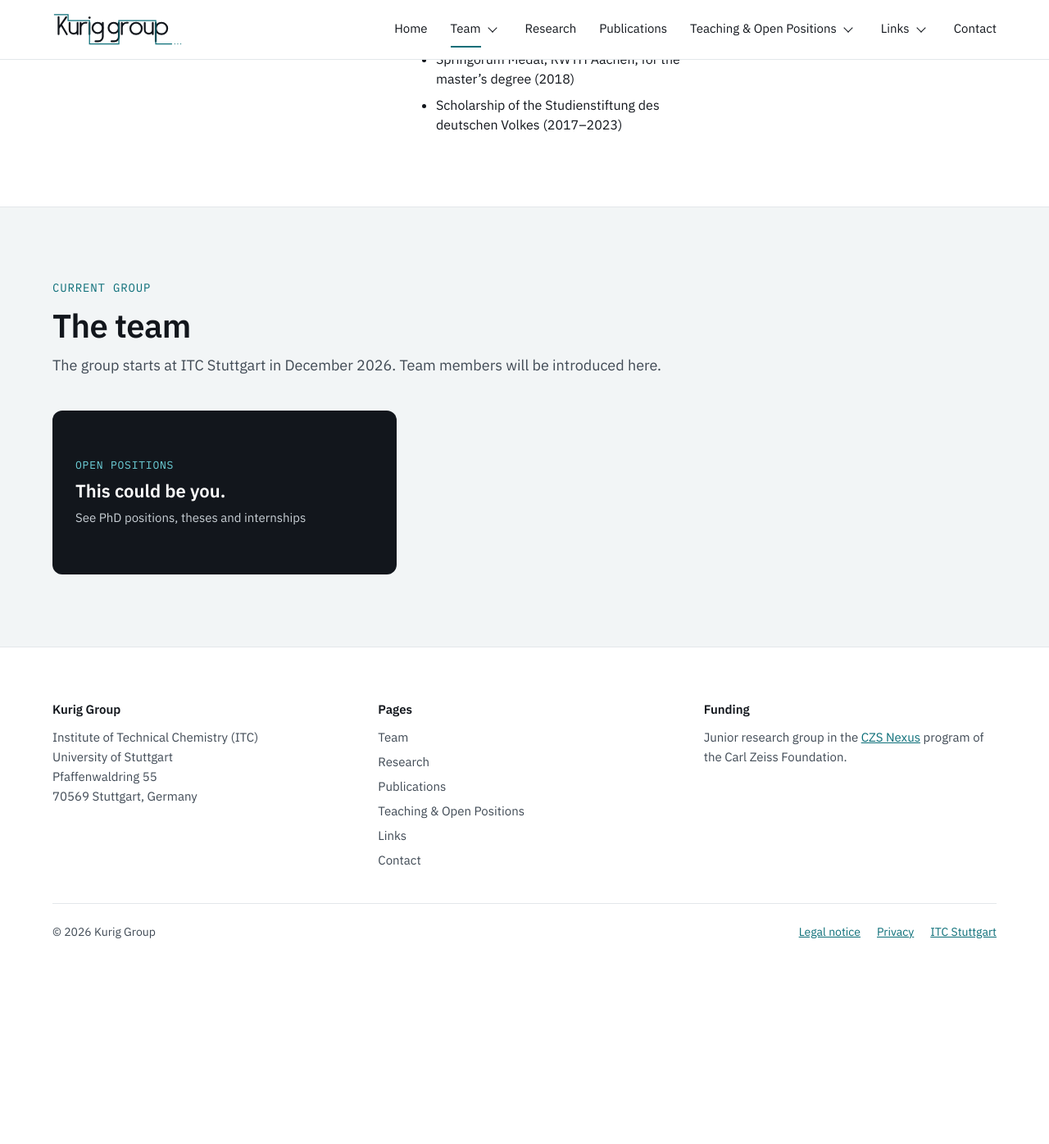
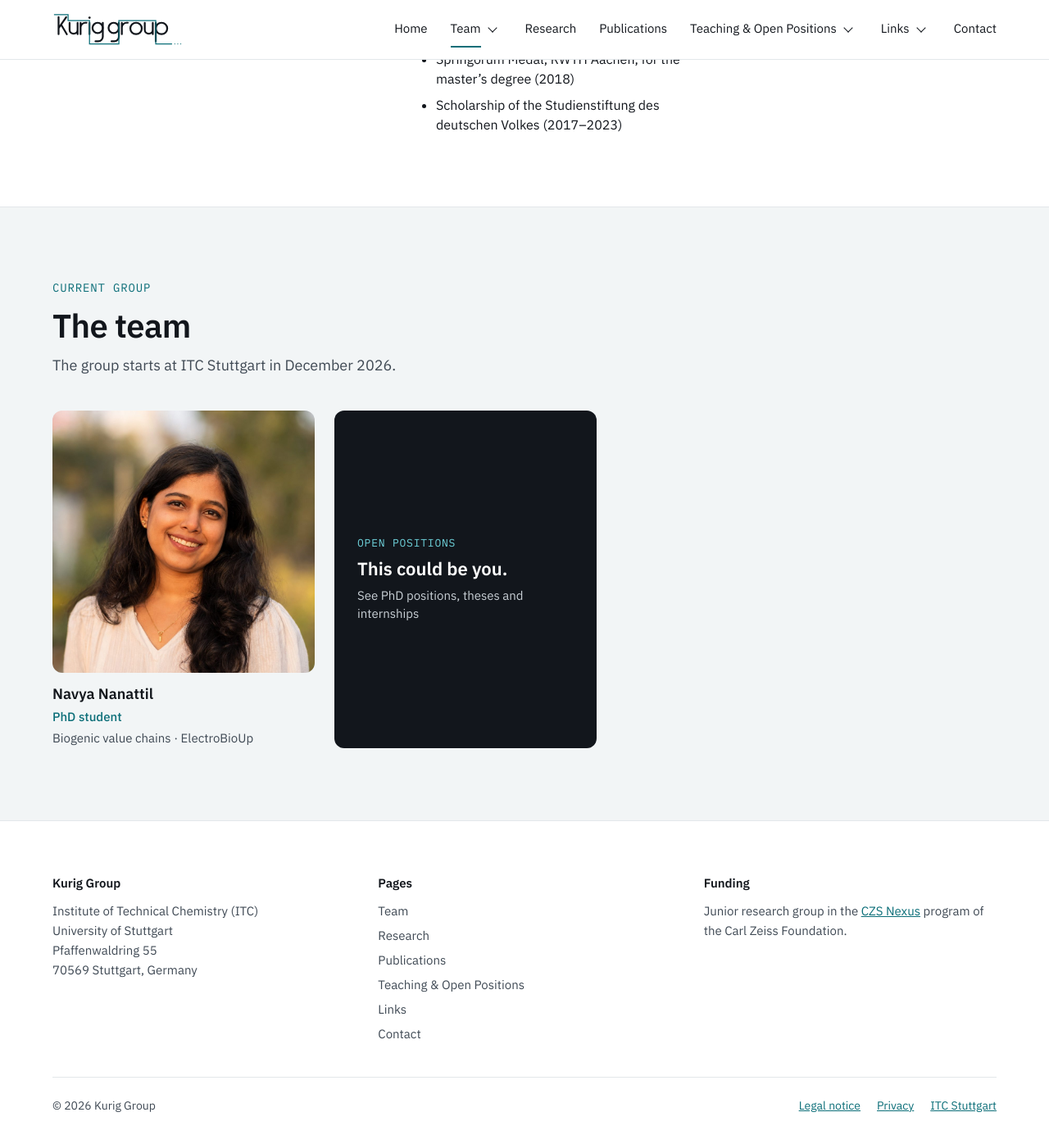
Before and after one commit to NilKur/kurig-group-website, a Jekyll site: the page built from team.html, in a window 1280 px wide and 1400 px high, scrolled down 1618 px. Shown: the top 1396 px of the window at 82% size. Built offline with Jekyll 4.4.1, drawn with Linux system fonts in a browser that asks for light colours; before the commit the page ends 2806 px from its top, so only the background shows below that.

Commit message:
Add Navya Nanattil to the team page
Team entries can now carry an optional bio and links.

Co-Authored-By: Claude Opus 5.5 <noreply@anthropic.com>
Claude-Session: https://claude.ai/code/session_01Ln7JnE2QjE1RQ1nrTBQWHr

```diff
--- a/assets/css/style.css
+++ b/assets/css/style.css
@@ -166,9 +166,9 @@ p { margin: 0; }
 .person-bio { font-size: 18px; line-height: 1.6; color: var(--muted); }
 .two-col { display: flex; flex-wrap: wrap; gap: 32px; }
 .two-col > div { flex: 1 1 280px; display: flex; flex-direction: column; gap: 8px; }
-.member { flex: 1 1 220px; display: flex; flex-direction: column; gap: 12px; }
+.member { flex: 1 1 220px; max-width: 320px; display: flex; flex-direction: column; gap: 12px; }
 .member .name { font-size: 18px; font-weight: 600; }
-.join-card { flex: 1 1 220px; max-width: 420px; display: flex; flex-direction: column; justify-content: center; gap: 8px; padding: 28px; border-radius: 12px; background: var(--ink); color: #FFFFFF !important; text-decoration: none; min-height: 200px; }
+.join-card { flex: 1 1 220px; max-width: 320px; display: flex; flex-direction: column; justify-content: center; gap: 8px; padding: 28px; border-radius: 12px; background: var(--ink); color: #FFFFFF !important; text-decoration: none; min-height: 200px; }
 .join-card .eyebrow { color: var(--accent-on-dark); font-size: 13px; }
 .join-card strong { font-size: 22px; line-height: 1.25; }
 .join-card span:last-child { color: var(--line-strong); font-size: 15px; }
--- a/team.html
+++ b/team.html
@@ -89,14 +89,19 @@ nav: team
 <div class="stack" style="max-width: 760px">
 <p class="eyebrow">Current Group</p>
 <h2 class="section-title">The team</h2>
-{% if site.data.team.size == 0 %}<p class="muted" style="font-size: 18px; line-height: 1.6">The group starts at ITC Stuttgart in December 2026. Team members will be introduced here.</p>{% endif %}
+<p class="muted" style="font-size: 18px; line-height: 1.6">The group starts at ITC Stuttgart in December 2026.</p>
 </div>
 <div class="cards">
 {% for m in site.data.team %}
 <div class="member">
 {% if m.photo %}<img class="portrait" src="{{ m.photo | relative_url }}" alt="{{ m.name }}">{% endif %}
+<div class="stack" style="gap: 4px">
 <p class="name">{{ m.name }}</p>
-<p class="muted">{{ m.role }}{% if m.topic %} · {{ m.topic }}{% endif %}</p>
+<p class="person-role" style="font-size: 15px">{{ m.role }}</p>
+{% if m.topic %}<p class="muted" style="font-size: 15px">{{ m.topic }}</p>{% endif %}
+</div>
+{% if m.bio %}<p class="muted" style="font-size: 15px; line-height: 1.6">{{ m.bio }}</p>{% endif %}
+{% if m.links %}<p class="person-links">{% for l in m.links %}<a href="{{ l.url }}">{{ l.label }}</a>{% endfor %}</p>{% endif %}
 </div>
 {% endfor %}
 <a class="join-card" href="{{ '/teaching.html#positions' | relative_url }}">
```
Also changed, not shown: _data/team.yml (+13 -2 lines), assets/img/team/navya-nanattil.jpg (added).
